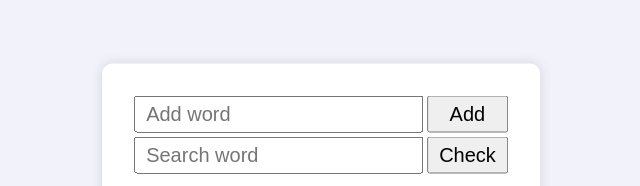
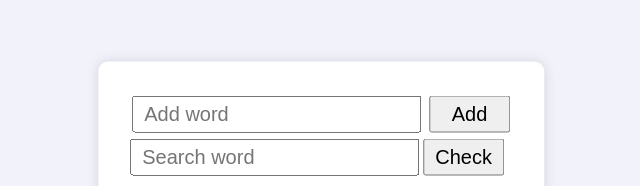
Before and after one commit to AlexandruLog/dictionary-app, a React (Create React App) app: page / in a window 1280 px wide. Shown: the part 211-397 px from the top of the page, without its empty margins (319-959 px from the left). Built offline with nearby package versions, Linux system fonts and the light colour scheme.

Commit message:
improved stylings

```diff
--- a/src/components/add-word/AddWord.css
+++ b/src/components/add-word/AddWord.css
@@ -2,9 +2,10 @@
 .add-word-component > button {
   font-size: 1.25rem;
   padding: 5px 10px;
-  margin: 2px;
+  margin: 4px;
 }
 
 .add-word-component > button {
   width: 80.5px;
+  cursor: pointer;
 }
```
